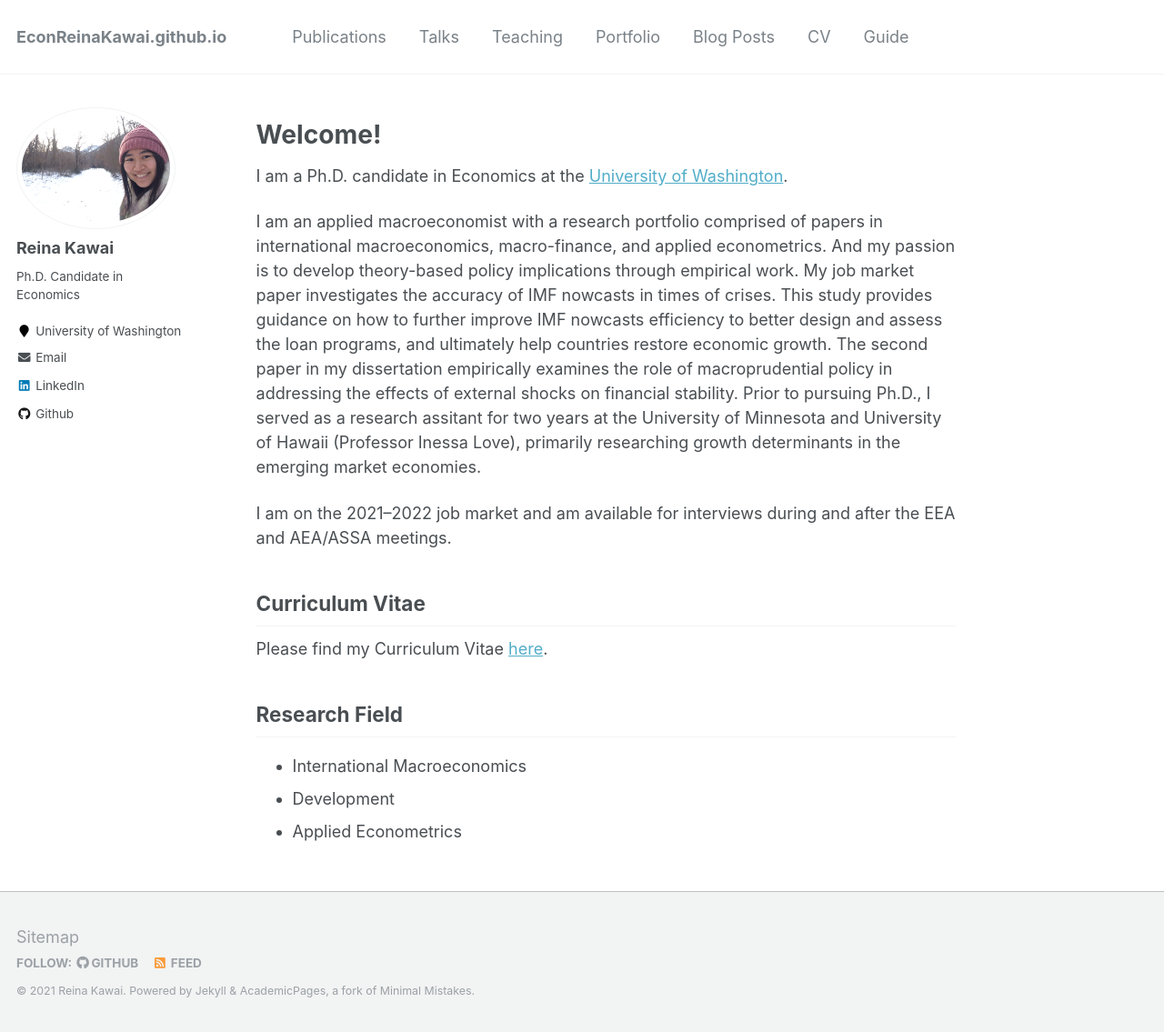
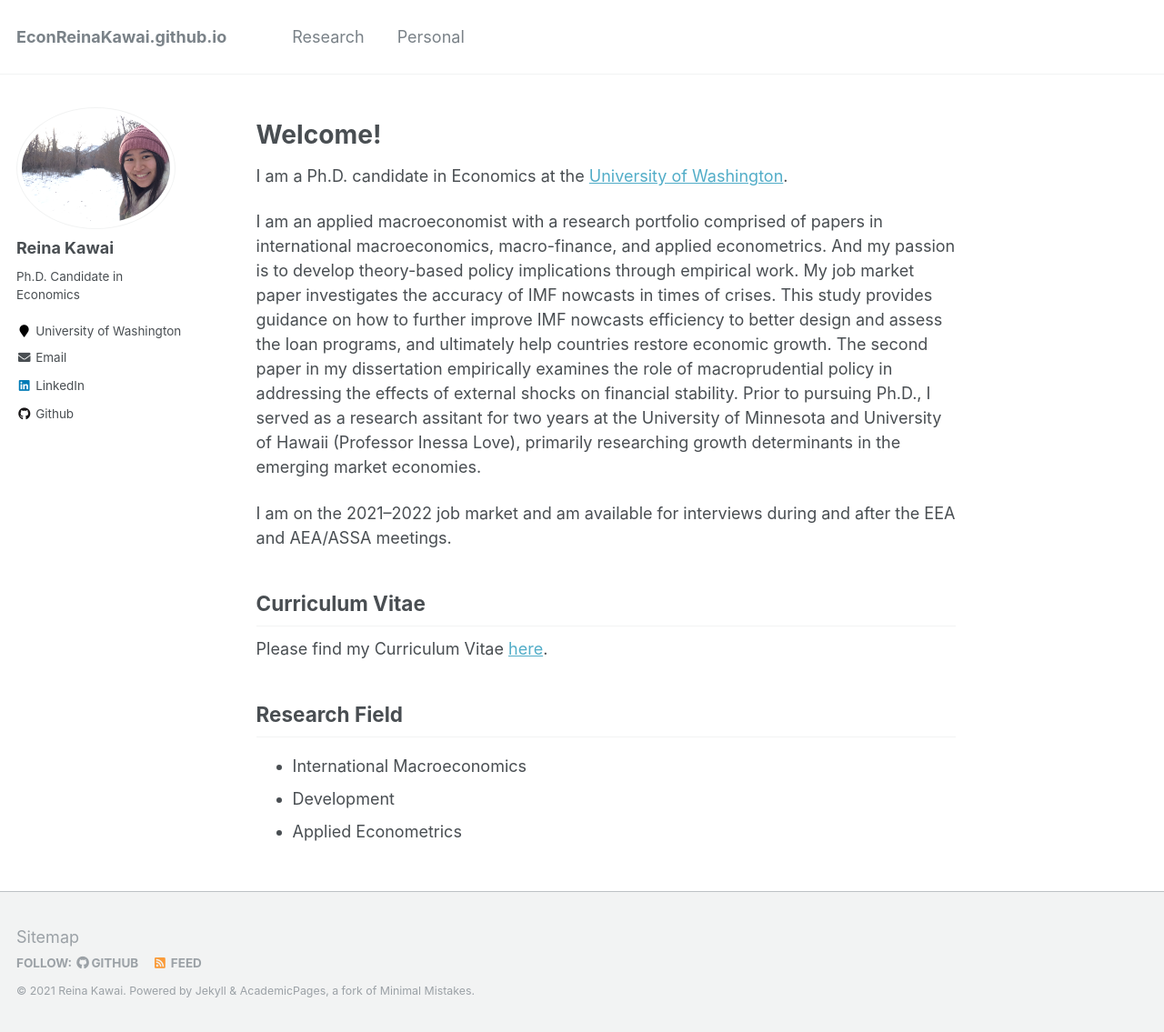
Before and after one commit to Reina-Kawai/Reina-Kawai.github.io, a Jekyll site: the page built from _pages/about.md, in a window 1280 px wide and 1135 px high. Shown: the whole window at 91% size. Built offline with Jekyll 4.4.1, drawn with Linux system fonts in a browser that asks for light colours.

Commit message:
Update navigation.yml

```diff
--- a/_data/navigation.yml
+++ b/_data/navigation.yml
@@ -1,22 +1,22 @@
 # main links links
 main:
-  - title: "Publications"
-    url: /publications/
+  - title: "Research"
+    url: /research/
 
-  - title: "Talks"
-    url: /talks/
+ # - title: "Talks"
+ #   url: /talks/
 
-  - title: "Teaching"
-    url: /teaching/
+ # - title: "Teaching"
+ #   url: /teaching/
 
-  - title: "Portfolio"
-    url: /portfolio/
+  #- title: "Blog Posts"
+  #  url: /year-archive/
 
-  - title: "Blog Posts"
-    url: /year-archive/
+  #- title: "CV"
+  #  url: /cv/
 
-  - title: "CV"
-    url: /cv/
+  - title: "Personal"
+    url: /personal/
 
-  - title: "Guide"
-    url: /markdown/
+ # - title: "Guide"
+ #   url: /markdown/
```
